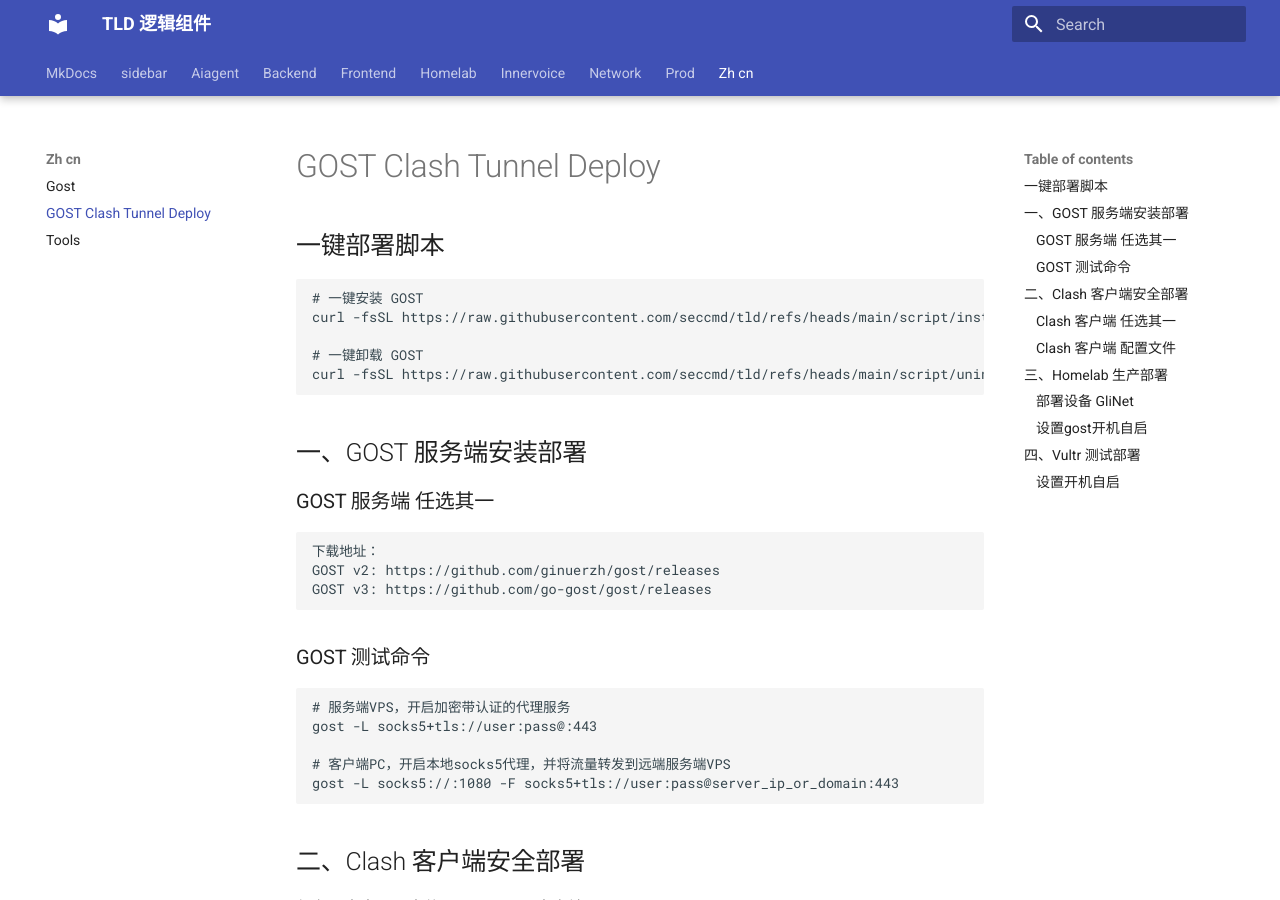
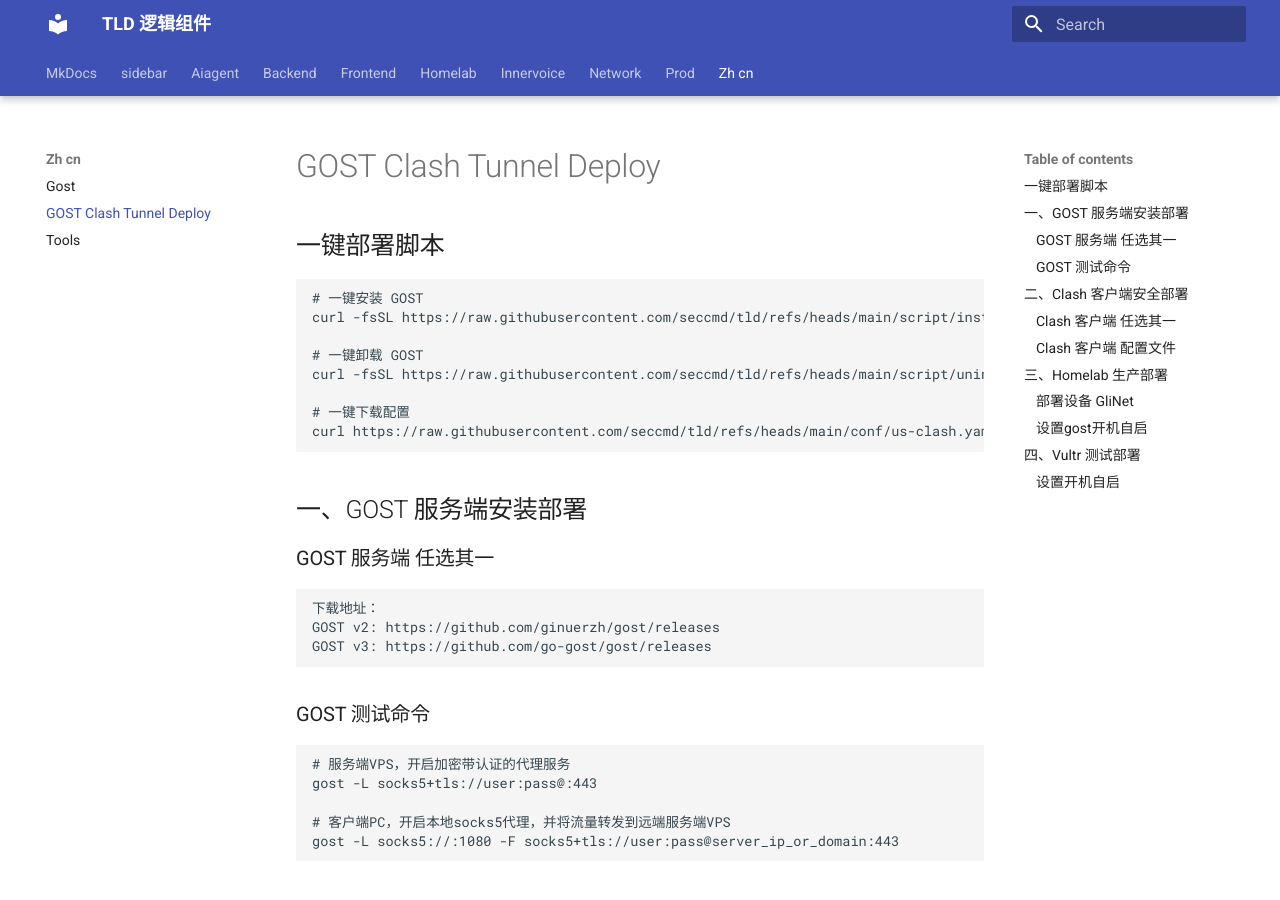
Before and after one commit to seccmd/pydeep, an MkDocs documentation site: the page built from docs/zh-cn/gost_clash.md, in a window 1280 px wide and 900 px high. Built offline with MkDocs 1.6.1 and Material for MkDocs 9.7.7, drawn with Linux system fonts in a browser that asks for light colours.

Commit message:
Update gost_clash.md

````diff
--- a/docs/zh-cn/gost_clash.md
+++ b/docs/zh-cn/gost_clash.md
@@ -8,6 +8,9 @@
 
 # 一键卸载 GOST
 curl -fsSL https://raw.githubusercontent.com/seccmd/tld/refs/heads/main/script/uninstall-gost.sh | bash
+
+# 一键下载配置
+curl https://raw.githubusercontent.com/seccmd/tld/refs/heads/main/conf/us-clash.yaml -o us-clash.yaml
 ```
 
 ## 一、GOST 服务端安装部署
````
